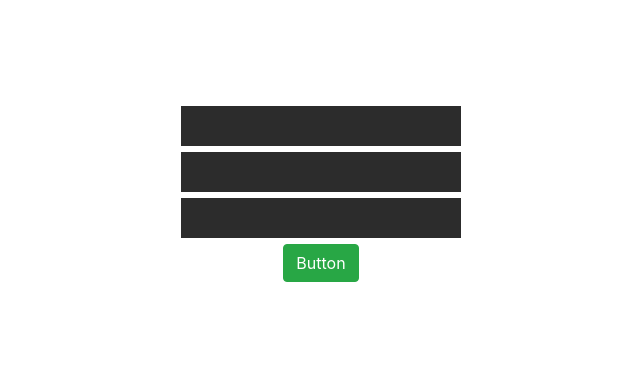
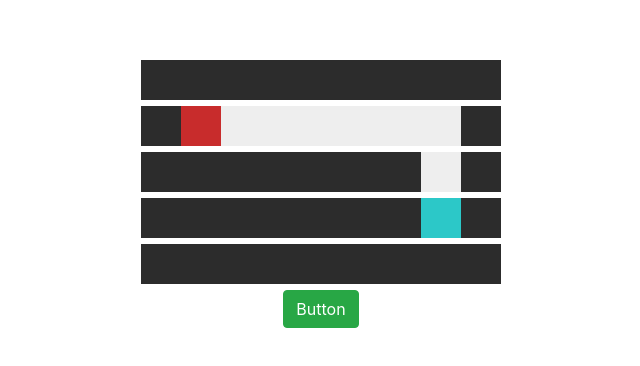
Before and after one commit to snmagn/simple-robot-simulator-js, a Nuxt app in the folder simple-robot-simulator-js/: page / in a window 1280 px wide. Shown: the part 206-572 px from the top of the page, without its empty margins (319-959 px from the left). Built offline with nearby package versions, Linux system fonts and the light colour scheme.

Commit message:
もうちょっとマップっぽく

```diff
--- a/simple-robot-simulator-js/components/Map.vue
+++ b/simple-robot-simulator-js/components/Map.vue
@@ -18,9 +18,11 @@ export default {
       type: Array,
       required: false,
       default: [
-        [1,1,1,1,1,1,1],
-        [1,1,1,1,1,1,1],
-        [1,1,1,1,1,1,1],
+        [1, 1, 1, 1, 1, 1, 1, 1, 1],
+        [1, 9, 2, 2, 2, 2, 2, 2, 1],
+        [1, 1, 1, 1, 1, 1, 1, 2, 1],
+        [1, 1, 1, 1, 1, 1, 1, 0, 1],
+        [1, 1, 1, 1, 1, 1, 1, 1, 1],
       ],
     },
   },
--- a/simple-robot-simulator-js/components/MapTile.vue
+++ b/simple-robot-simulator-js/components/MapTile.vue
@@ -17,8 +17,14 @@ export default {
     bgColor: function () {
       // `this` は vm インスタンスを指します
       var bgColors = {
+        // スタート
+        0: "rgb(44, 200, 200)",
+        // 壁
         1: "rgb(44, 44, 44)",
+        // 床
         2: "#eee",
+        // ゴール
+        9: "rgb(200, 44, 44)",
       }
       return {
         '--back-ground': bgColors[this.type],
```
